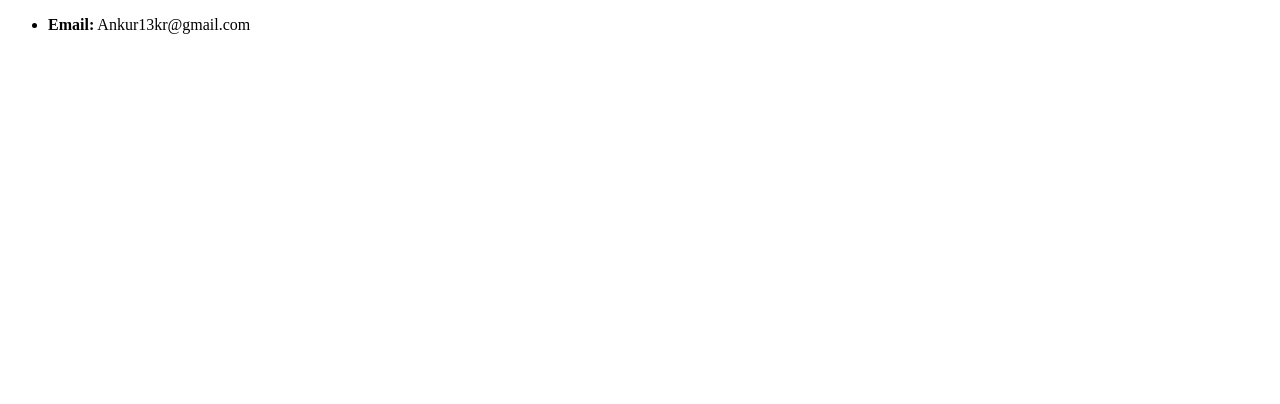
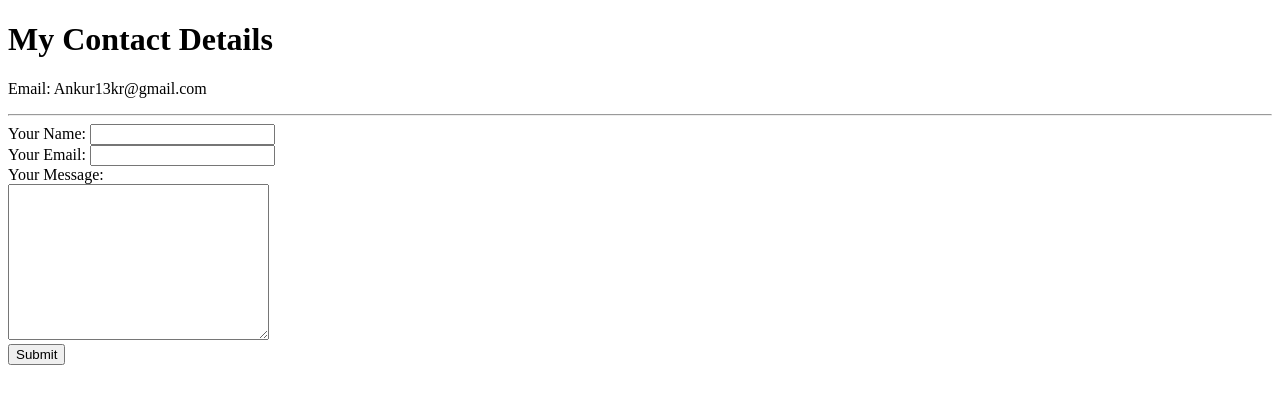
Before and after one commit to Akmaxhub/IntroWebsite, a plain HTML site: page ContactMe.html in a window 1280 px wide. Drawn offline with Linux system fonts and the light colour scheme.

Commit message:
Added details in contact me
with an option to send email

```diff
--- a/ContactMe.html
+++ b/ContactMe.html
@@ -2,11 +2,20 @@
 <html lang="en" dir="ltr">
   <head>
     <meta charset="utf-8">
-    <title></title>
+    <title>Contact Me</title>
   </head>
   <body>
-    <ul>
-      <li><strong>Email:</strong> Ankur13kr@gmail.com</li>
-    </ul>
+  <h1>My Contact Details</h1>
+  <p>Email: Ankur13kr@gmail.com</p>
+  <hr>
+  <form action="mailto:Ankur13kr@gmail.com" method="post" enctype="text/plain">
+    <label>Your Name:</label>
+    <input type="text" name="YourName" value=""><br>
+    <label>Your Email:</label>
+    <input type="email" name="YourEmail" value=""><br>
+    <label>Your Message:</label><br>
+    <textarea name="YourMessage" rows="10" cols="30"></textarea><br>
+    <input type="submit" name="">
+  </form>
   </body>
 </html>
```
